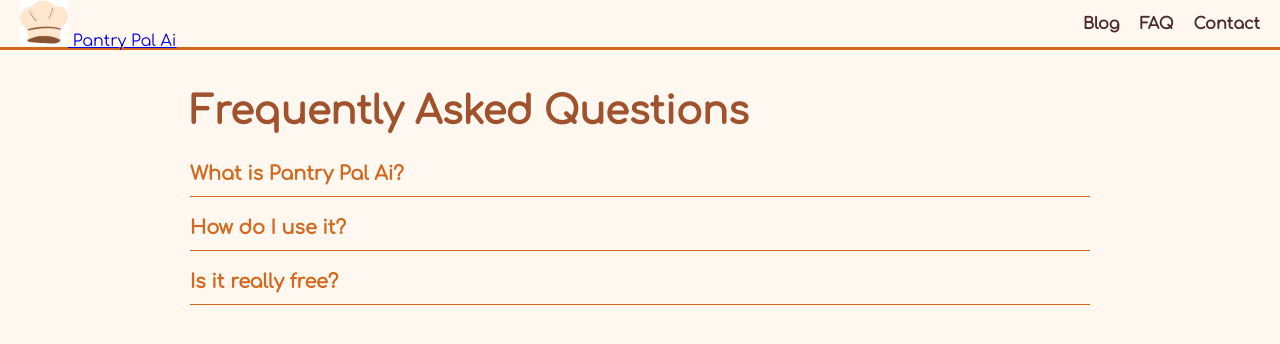
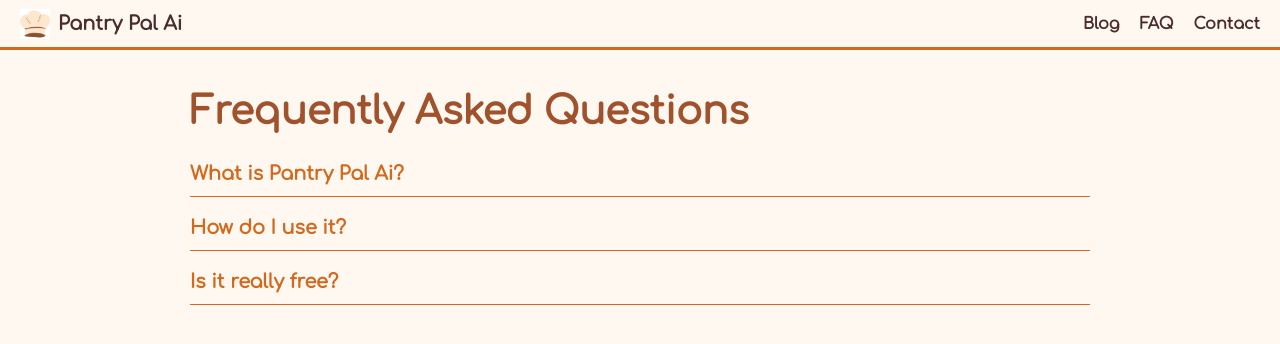
Before and after one commit to jhagemann7/aichef, a website: page faq.html in a window 1280 px wide. Drawn offline with Linux system fonts and the light colour scheme.

Commit message:
updated nav bar

```diff
--- a/faq.html
+++ b/faq.html
@@ -10,6 +10,30 @@
   <link href="https://fonts.googleapis.com/css2?family=Comfortaa&display=swap" rel="stylesheet" />
 
   <style>
+    .site-brand {
+      display: flex;
+      align-items: center;
+      text-decoration: none;
+      color: #4a2c2a;
+      font-weight: 700;
+      font-size: 1.2rem;
+    }
+
+    .site-brand:hover {
+      color: #d2691e;
+    }
+
+    .favicon {
+      height: 30px;
+      width: 30px;
+      margin-right: 8px;
+    }
+
+    .site-title {
+      font-weight: 700;
+      font-size: 1.2rem;
+    }
+
     body {
       font-family: 'Comfortaa', cursive, sans-serif;
       margin: 0;
```
